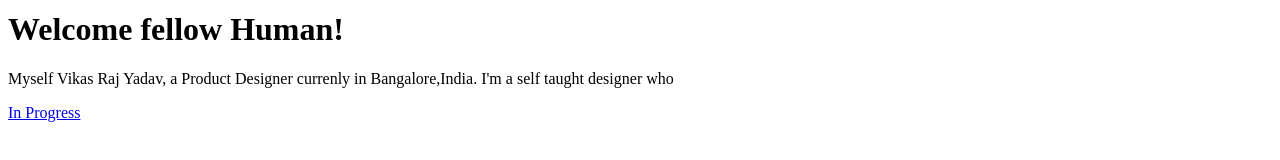
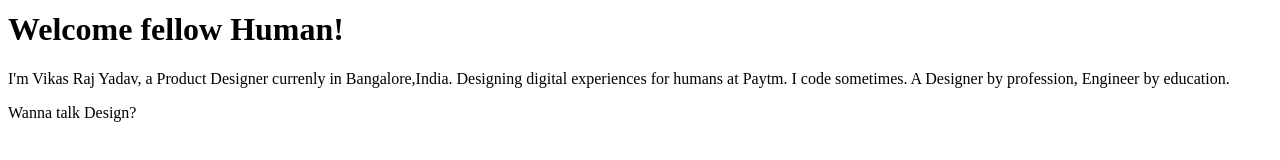
Before and after one commit to Vraj247/Vraj247, a Gatsby site: page / in a window 1280 px wide. Shown: the part 422-582 px from the top of the page. Built offline with nearby package versions, Linux system fonts and the light colour scheme; Gatsby itself is replaced by a stand-in of ours.

Commit message:
button change

```diff
--- a/src/pages/index.js
+++ b/src/pages/index.js
@@ -5,12 +5,12 @@ const IndexPage = () => (
   <div>
     <div className="Hero">
       <div className="HeroGroup">
-      <div className="img">
-      <img src="https://p21.f4.n0.cdn.getcloudapp.com/items/5zu54DdJ/mypic.png?v=0cb29474ad8ffb955c79f8f14c34c94b" alt="Cinque Terre" width="400" height="400"></img>
-      </div>
+        <div className="img">
+        <img src="https://p21.f4.n0.cdn.getcloudapp.com/items/5zu54DdJ/mypic.png?v=0cb29474ad8ffb955c79f8f14c34c94b" alt="Cinque Terre" width="400" height="400"></img>
+        </div>
       <h1>Welcome fellow Human! </h1>
-      <p>Myself Vikas Raj Yadav, a Product Designer currenly in Bangalore,India. I'm a self taught designer who  </p>
-      <Link to= "/Page2/">In Progress</Link>
+      <p>I'm Vikas Raj Yadav, a Product Designer currenly in Bangalore,India. Designing digital experiences for humans at Paytm. I code sometimes. A Designer by profession, Engineer by education. </p>
+      <a className ="cta">Wanna talk Design?</a>
       </div>
     </div>
   </div>
```
Also changed, not shown: src/layouts/index.css (line endings or trailing spaces).
